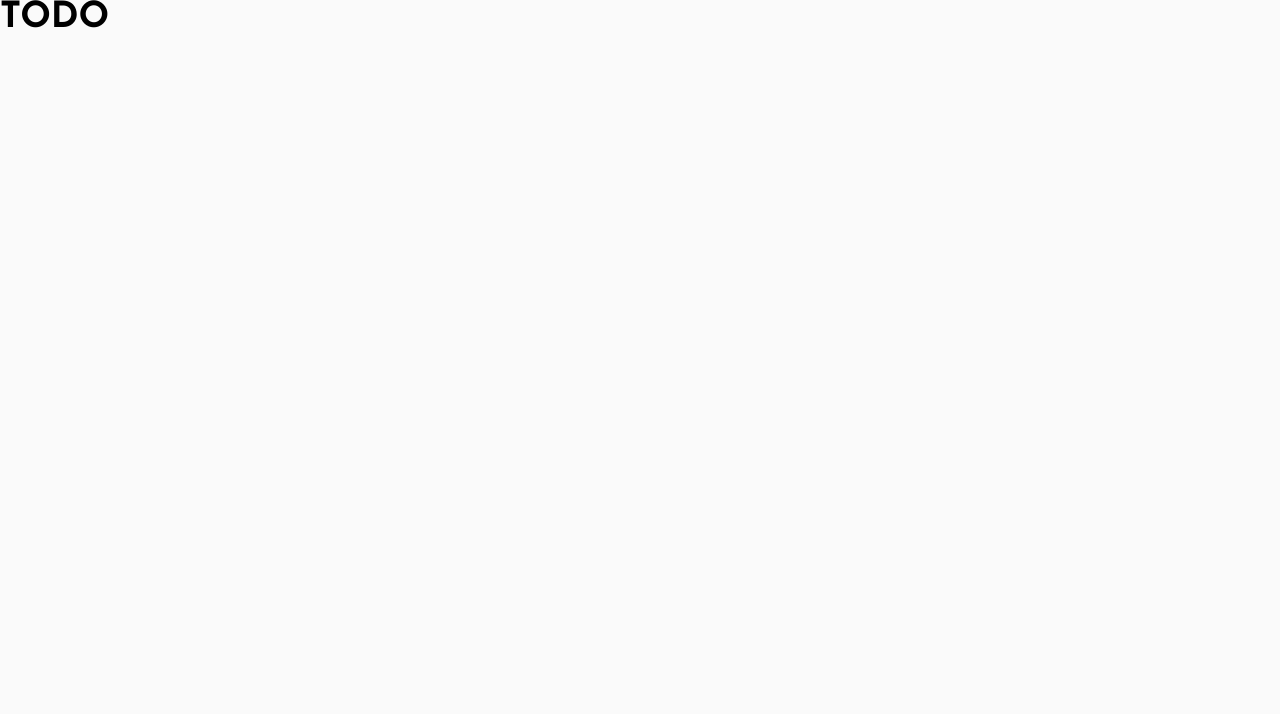
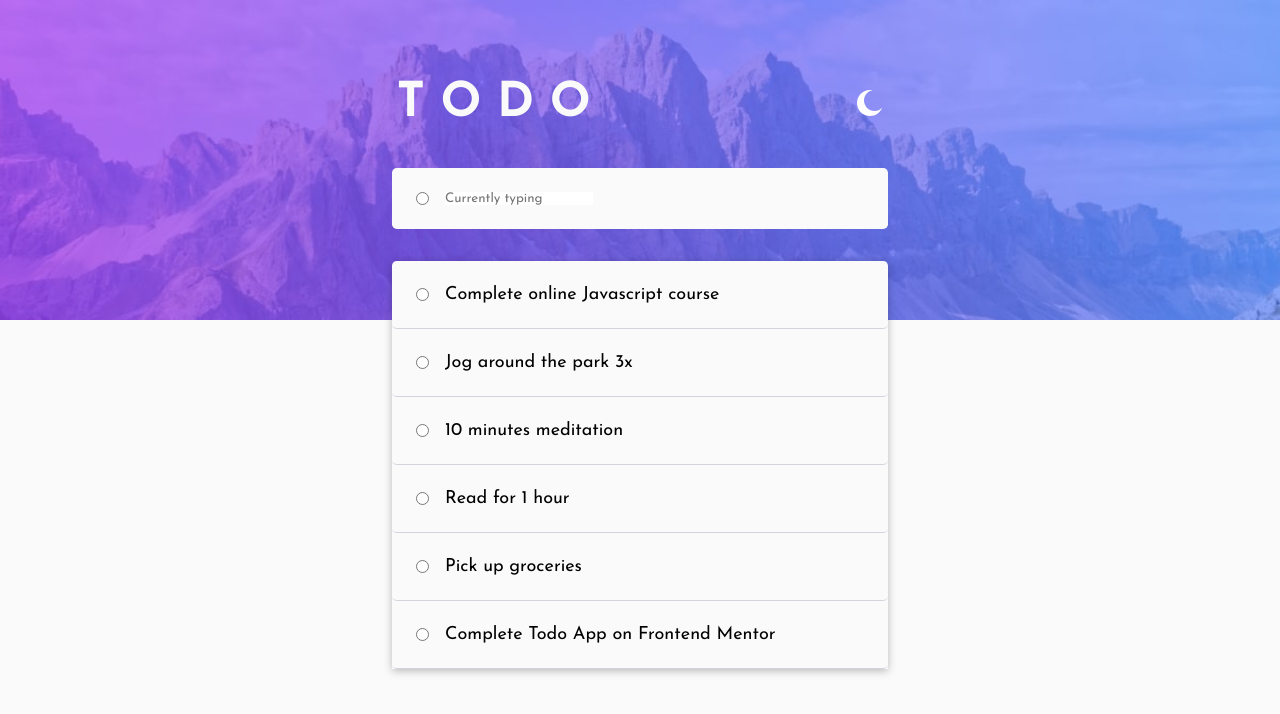
Before and after one commit to Wiileshezo/todo-app-main, a Vue app: page / in a window 1280 px wide. Shown: the top 714 px of the page. Built offline with nearby package versions, Linux system fonts and the light colour scheme.

Commit message:
add new components

```diff
--- a/src/App.vue
+++ b/src/App.vue
@@ -1,7 +1,27 @@
-<script setup></script>
+<script setup>
+import TheFooter from './components/layout/TheFooter.vue'
+import TheHeader from './components/layout/TheHeader.vue'
+import TodoItem from './components/todo-list/TodoItem.vue'
+import TodoInput from './components/todo-list/TodoInput.vue'
+</script>
 
 <template>
-  <h1>TODO</h1>
+  <header>
+    <TheHeader />
+    <TodoInput></TodoInput>
+    <todo-item></todo-item>
+  </header>
+  <TheFooter />
 </template>
 
-<style scoped></style>
+<style>
+header {
+  background-image: url('@/images/bg-desktop-light.jpg');
+  background-size: cover;
+  background-position: top center;
+  background-repeat: no-repeat;
+  position: fixed;
+  height: 40vh;
+  width: 100vw;
+}
+</style>
--- /dev/null
+++ b/src/components/UI/BaseCard.vue
@@ -0,0 +1,16 @@
+<script setup></script>
+
+<template>
+  <div class="card display-flex direction-row border-radius">
+    <slot></slot>
+  </div>
+</template>
+
+<style scoped>
+.card {
+  padding: 1.5rem;
+  width: 35vw;
+  background: var(--Gray50);
+  gap: 1rem;
+}
+</style>
--- /dev/null
+++ b/src/components/layout/TheFooter.vue
@@ -0,0 +1,7 @@
+<script setup></script>
+
+<template>
+  <h1>the footer</h1>
+</template>
+
+<style scoped></style>
--- /dev/null
+++ b/src/components/layout/TheHeader.vue
@@ -0,0 +1,35 @@
+<script setup></script>
+
+<template>
+  <div class="display-flex align-items-center justify-content-center direction-column">
+    <div class="header display-flex align-items-center">
+      <h1 class="title">T O D O</h1>
+      <button class="theme-btn">
+        <svg xmlns="http://www.w3.org/2000/svg" width="26" height="26">
+          <path
+            fill="#FFF"
+            fill-rule="evenodd"
+            d="M13 0c.81 0 1.603.074 2.373.216C10.593 1.199 7 5.43 7 10.5 7 16.299 11.701 21 17.5 21c2.996 0 5.7-1.255 7.613-3.268C23.22 22.572 18.51 26 13 26 5.82 26 0 20.18 0 13S5.82 0 13 0z"
+          />
+        </svg>
+      </button>
+    </div>
+  </div>
+</template>
+
+<style scoped>
+.header {
+  margin-block: 10vh 5vh;
+  justify-content: space-between;
+  width: 38vw;
+}
+.title {
+  color: var(--Gray50);
+  font-weight: 7 00;
+  font-size: 3rem;
+}
+.theme-btn {
+  border: none;
+  background: transparent;
+}
+</style>
--- /dev/null
+++ b/src/components/todo-list/TodoInput.vue
@@ -0,0 +1,31 @@
+<script setup></script>
+
+<template>
+  <div class="display-flex align-items-center justify-content-center direction-column">
+    <base-card class="display-flex direction-row border-radius add-new-task">
+      <input type="radio" />
+
+      <input
+        type="text"
+        placeholder="Currently typing"
+        class="text-input display-flex align-items-center"
+      />
+    </base-card>
+  </div>
+</template>
+
+<style scoped>
+input {
+  font-family: 'Josefin Sans', sans-serif;
+}
+
+/* Placeholder styling */
+input::placeholder {
+  font-family: 'Josefin Sans', sans-serif;
+  opacity: 1; /* sometimes needed */
+}
+
+.text-input {
+  border: 0;
+}
+</style>
--- /dev/null
+++ b/src/components/todo-list/TodoItem.vue
@@ -0,0 +1,35 @@
+<script setup>
+import { useTodoLists } from '@/stores/counter'
+
+const todoLists = useTodoLists()
+</script>
+
+<template>
+  <div class="display-flex justify-content-center border-radius">
+    <ul
+      class="todo-container display-flex align-items-center justify-content-center direction-column"
+    >
+      <li v-for="todo in todoLists.todos" :key="todo.id">
+        <base-card class="border-bottom">
+          <input type="radio" />
+          <p>{{ todo.title }}</p>
+        </base-card>
+      </li>
+    </ul>
+  </div>
+</template>
+
+<style scoped>
+.todo-container {
+  margin-top: 2rem;
+  box-shadow: 0 2px 8px rgba(0, 0, 0, 0.26);
+  width: fit-content;
+}
+.border-bottom {
+  border-bottom: solid 1px var(--Gray300);
+}
+
+ul {
+  list-style: none;
+}
+</style>
--- a/src/stores/counter.js
+++ b/src/stores/counter.js
@@ -1,12 +1,39 @@
-import { ref, computed } from 'vue'
+import { ref } from 'vue'
 import { defineStore } from 'pinia'
 
-export const useCounterStore = defineStore('counter', () => {
-  const count = ref(0)
-  const doubleCount = computed(() => count.value * 2)
-  function increment() {
-    count.value++
-  }
+export const useTodoLists = defineStore('todo', () => {
+  const todos = ref([
+    {
+      id: '00',
+      title: 'Complete online Javascript course',
+      isComplete: false,
+    },
+    {
+      id: '01',
+      title: 'Jog around the park 3x',
+      isComplete: false,
+    },
+    {
+      id: '02',
+      title: '10 minutes meditation',
+      isComplete: false,
+    },
+    {
+      id: '03',
+      title: 'Read for 1 hour',
+      isComplete: false,
+    },
+    {
+      id: '04',
+      title: 'Pick up groceries',
+      isComplete: false,
+    },
+    {
+      id: '05',
+      title: 'Complete Todo App on Frontend Mentor',
+      isComplete: false,
+    },
+  ])
 
-  return { count, doubleCount, increment }
+  return { todos }
 })
```
Also changed, not shown: src/main.js (+8 -0 lines), 1 other file (tests, documents, lock files or other folders).
